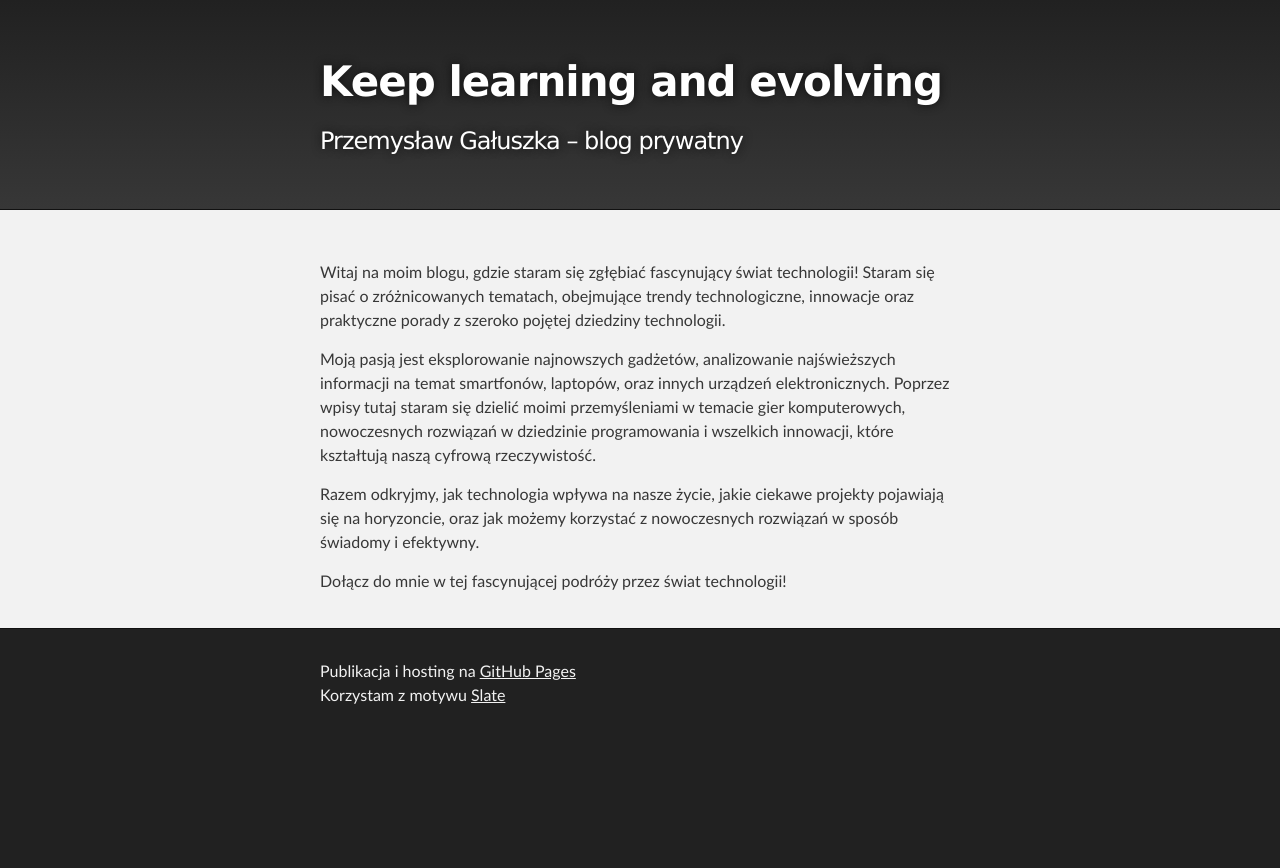
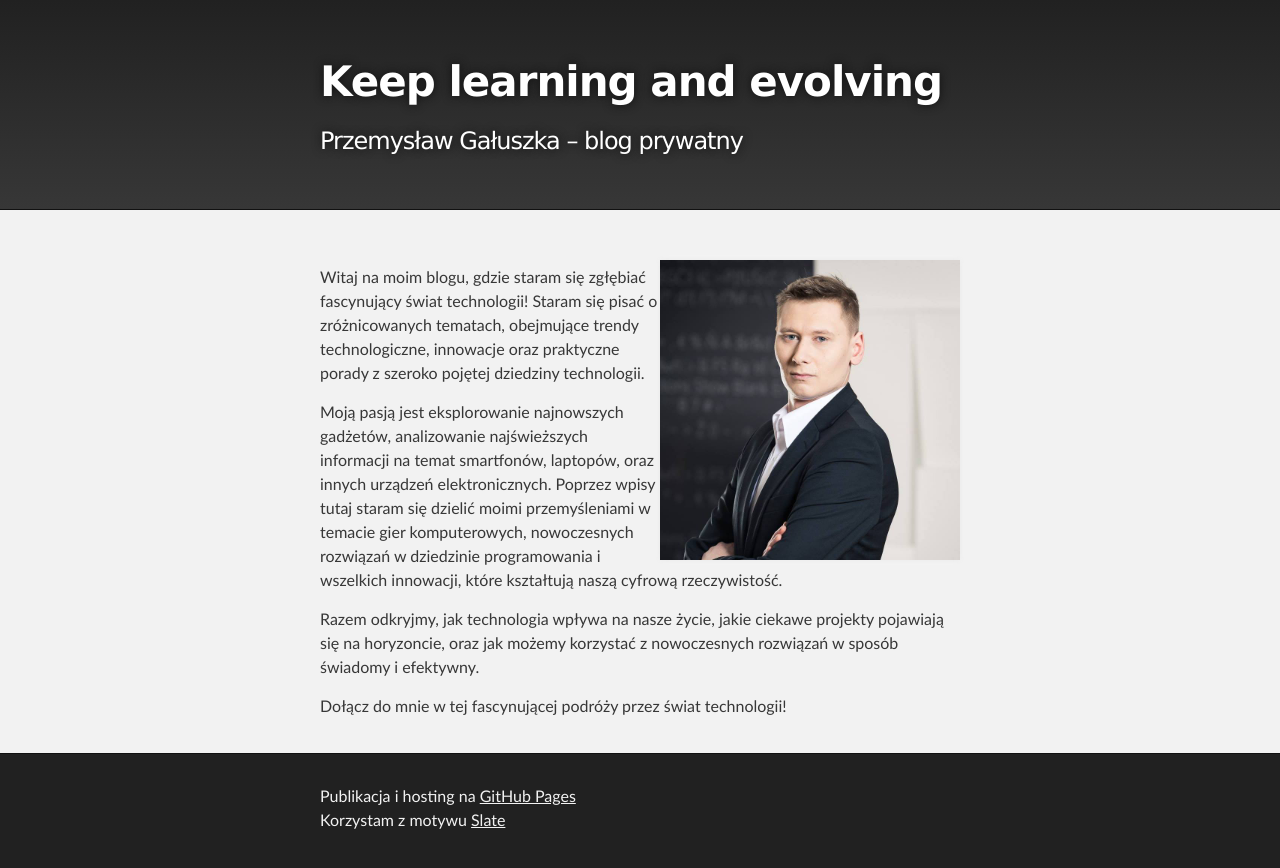
Before and after one commit to pgaluszka/pgaluszka.github.io, a Jekyll site: the page built from index.md, in a window 1280 px wide. Shown: the top 868 px of the page. Built offline with Jekyll 4.4.1, drawn with Linux system fonts in a browser that asks for light colours.

Commit message:
adding picture and trying to align the picture

```diff
--- a/index.md
+++ b/index.md
@@ -1,6 +1,9 @@
 ---
 layout: default
 ---
+
+<img align="right" src="assets/photo.jpg" alt="..." width=300 height=300>
+
 Witaj na moim blogu, gdzie staram się zgłębiać fascynujący świat technologii! Staram się pisać o zróżnicowanych tematach, obejmujące trendy technologiczne, innowacje oraz praktyczne porady z szeroko pojętej dziedziny technologii.
 
 Moją pasją jest eksplorowanie najnowszych gadżetów, analizowanie najświeższych informacji na temat smartfonów, laptopów, oraz innych urządzeń elektronicznych. Poprzez wpisy tutaj staram się dzielić moimi przemyśleniami w temacie gier komputerowych, nowoczesnych rozwiązań w dziedzinie programowania i wszelkich innowacji, które kształtują naszą cyfrową rzeczywistość.
```
Also changed, not shown: assets/photo.jpg (added).
